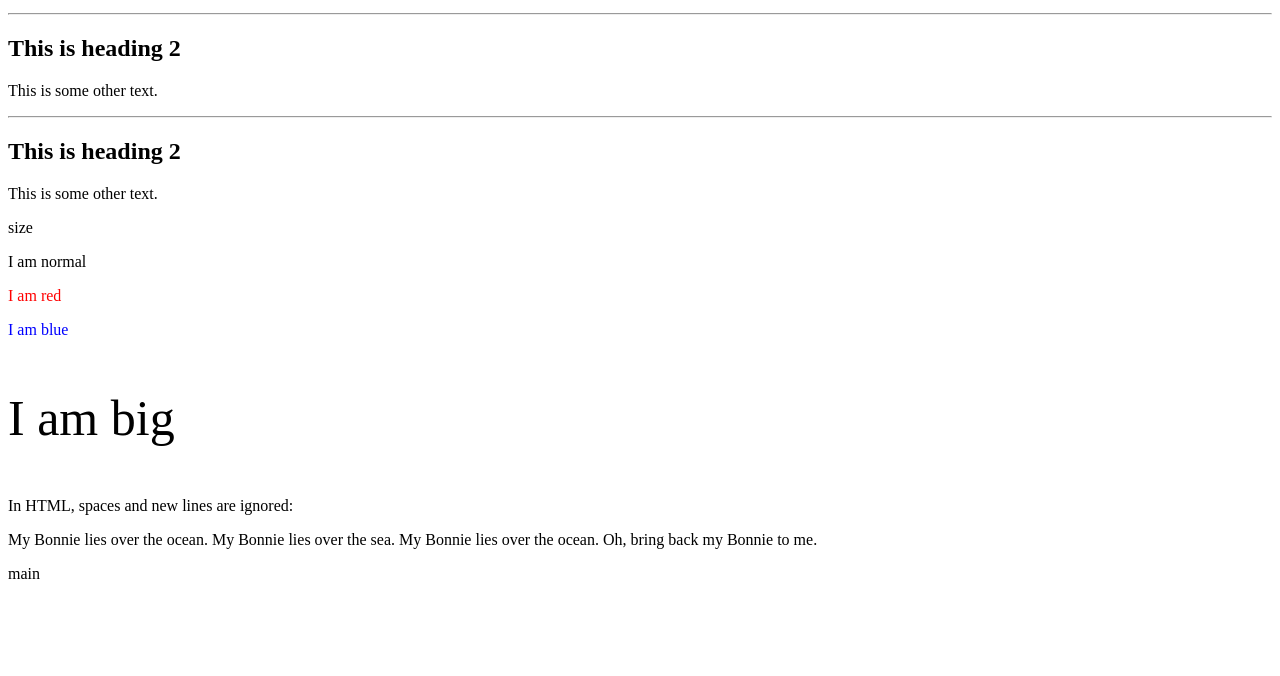
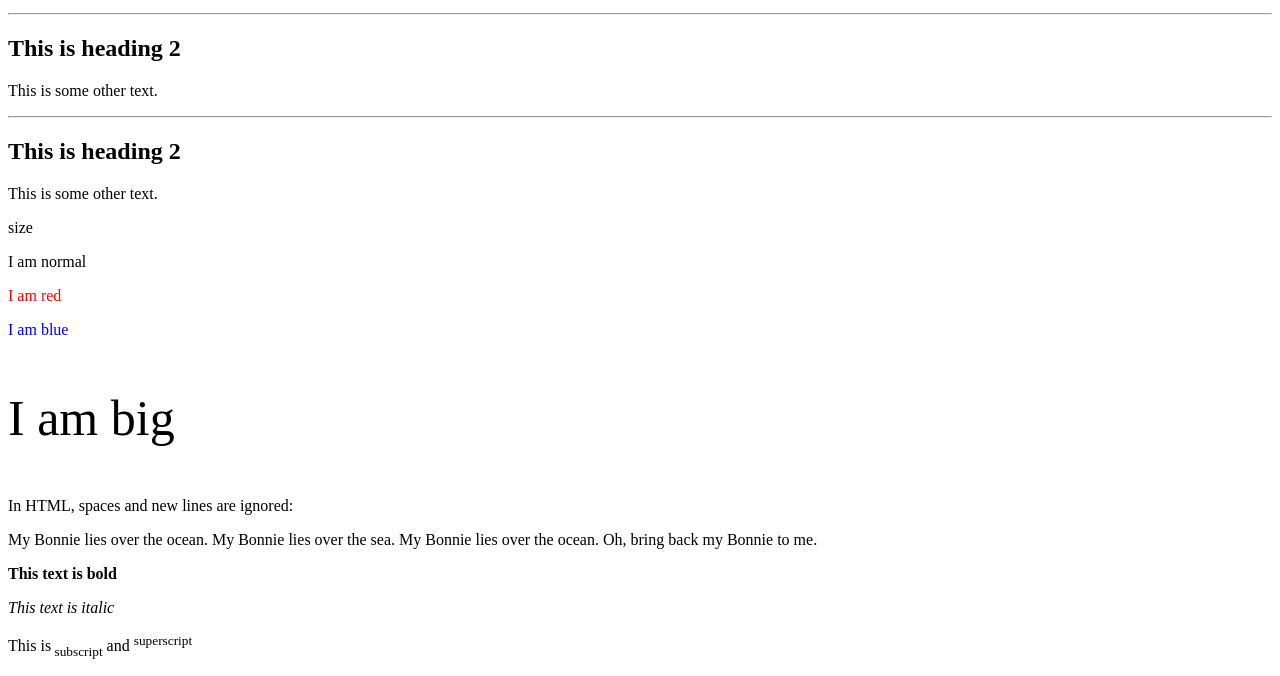
Before and after one commit to Nawwarahyazid/finalscm, a plain HTML site: page index.html in a window 1280 px wide. Shown: the part 465-1141 px from the top of the page. Before the commit the page ends 1056 px from the top, so only its background shows below. Drawn offline with Linux system fonts and the light colour scheme.

Commit message:
Update index.html

```diff
--- a/index.html
+++ b/index.html
@@ -57,8 +57,11 @@ border:1px solid black;
   Oh, bring back my Bonnie to me.
 
 </p>
-main
 
+
+<p><b>This text is bold</b></p>
+<p><i>This text is italic</i></p>
+<p>This is<sub> subscript</sub> and <sup>superscript</sup></p>
 
 </body>
 </html>
```
